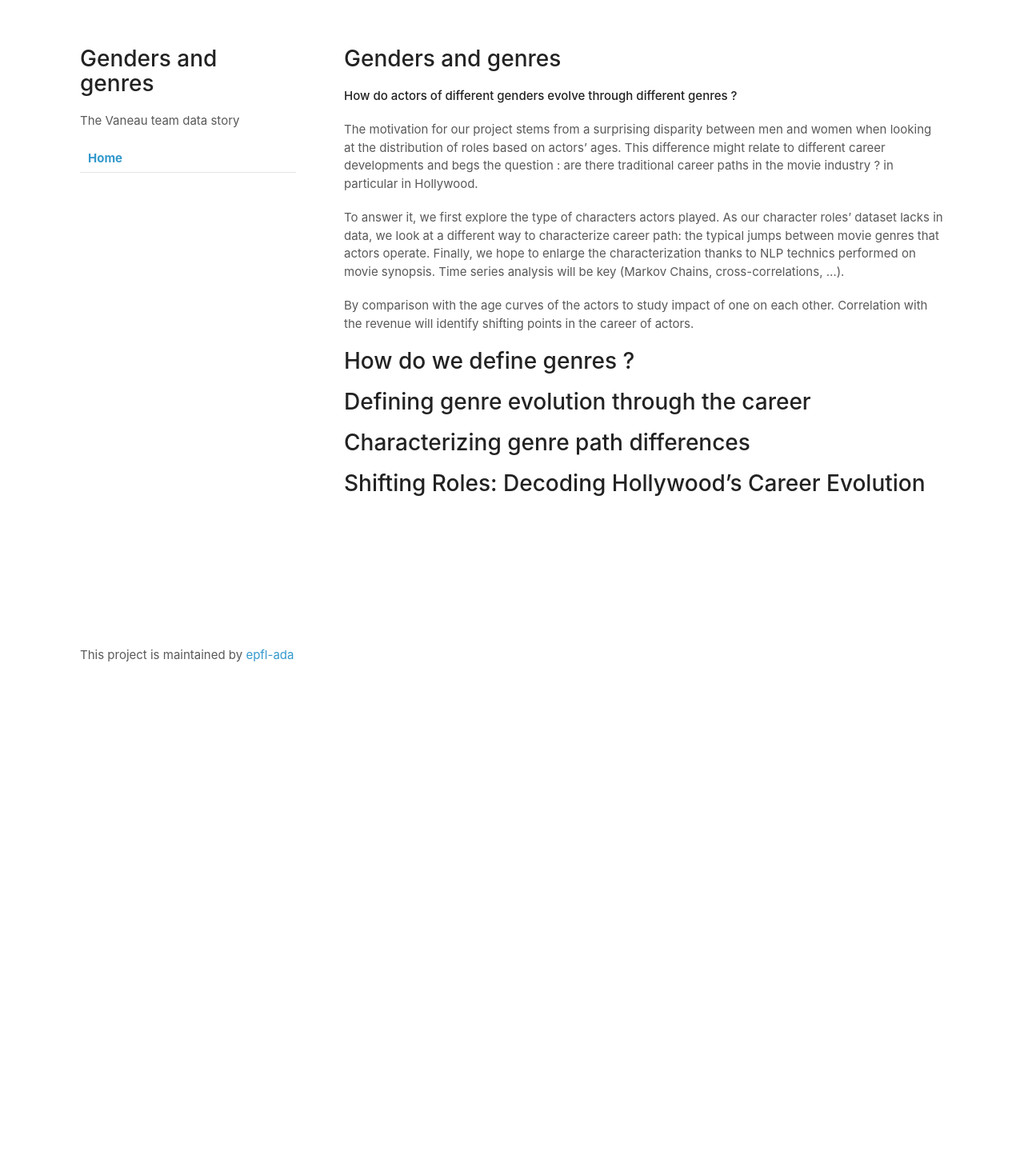
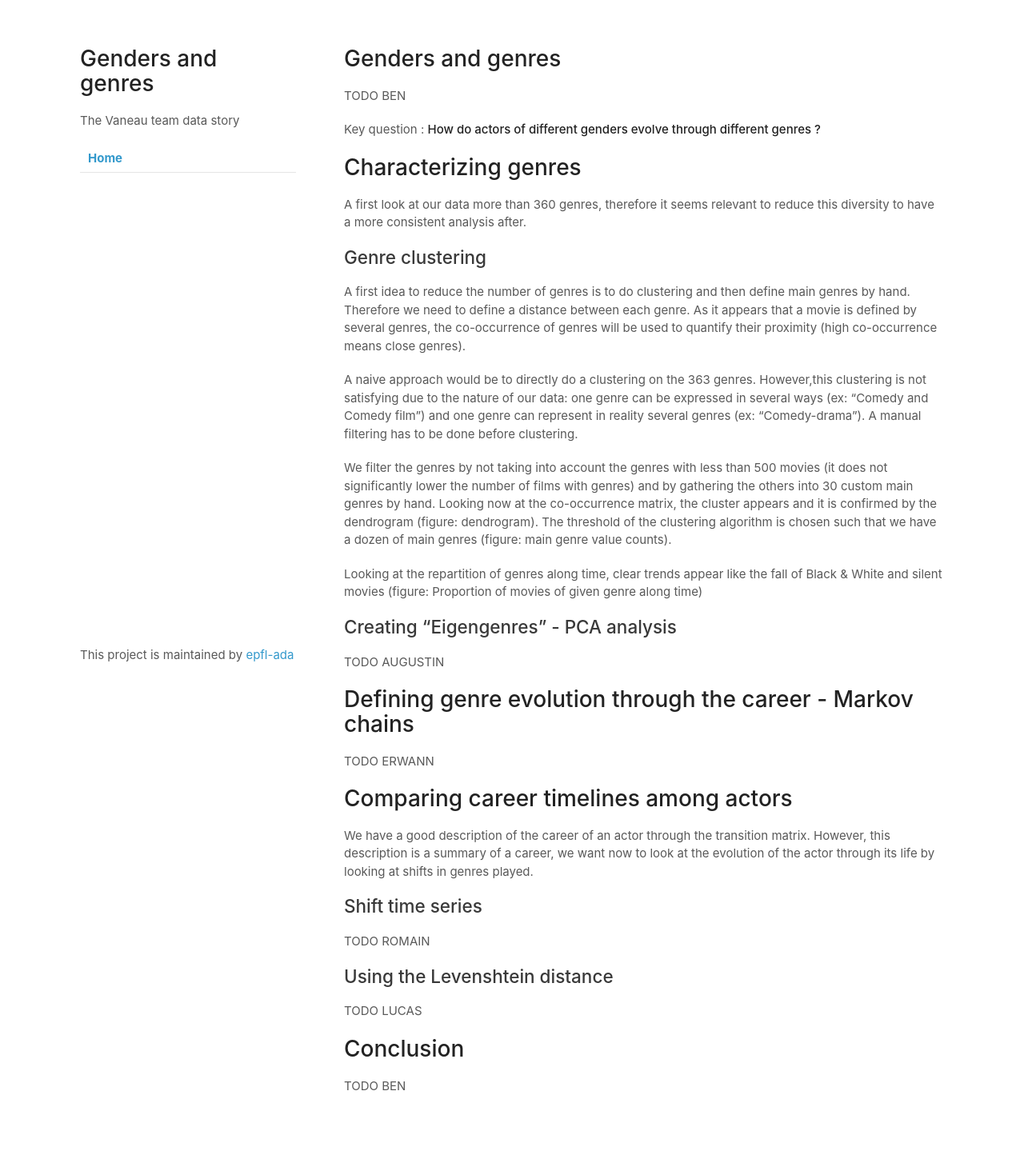
Before and after one commit to epfl-ada/ada-2023-project-vaneau, a Jekyll site: the page built from docs/home.md, in a window 1280 px wide. Shown: the whole page at 80% size. Built offline with Jekyll 4.4.1, drawn with Linux system fonts in a browser that asks for light colours; our own code applies the rules of GitHub Pages for plain Markdown files; before the commit the page ends 900 px from its top, so only the background shows below that.

Commit message:
Update the website from gdoc

```diff
--- a/docs/home.md
+++ b/docs/home.md
@@ -1,18 +1,49 @@
 # Genders and genres
+<!-- Intro by Ben -->
+TODO BEN
 
-**How do actors of different genders evolve through different genres ?**
+Key question : **How do actors of different genders evolve through different genres ?**
 
-The motivation for our project stems from a surprising disparity between men and women when looking at the distribution of roles based on actors' ages. This difference might relate to different career developments and begs the question : are there traditional career paths in the movie industry ? in particular in Hollywood.
+# Characterizing genres
+
+A first look at our data more than 360 genres, therefore it seems relevant to reduce this diversity to have a more consistent analysis after.
+
+## Genre clustering
+<!-- Romain -->
+
+A first idea to reduce the number of genres is to do clustering and then define main genres by hand. Therefore we need to define a distance between each genre. As it appears that a movie is defined by several genres, the co-occurrence of genres will be used to quantify their proximity (high co-occurrence means close genres).
+
+A naive approach would be to directly do a clustering on the 363 genres. However,this clustering is not satisfying due to the nature of our data: one genre can be expressed in several ways (ex: “Comedy and Comedy film”) and one genre can represent in reality several genres (ex: “Comedy-drama”). A manual filtering has to be done before clustering.
+
+We filter the genres by not taking into account the genres with less than 500 movies (it does not significantly lower the number of films with genres) and by gathering the others into 30 custom main genres by hand. Looking now at the co-occurrence matrix, the cluster appears and it is confirmed by the dendrogram (figure: dendrogram). The threshold of the clustering algorithm is chosen such that we have a dozen of main genres (figure: main genre value counts).
+
+Looking at the repartition of genres along time, clear trends appear like the fall of Black & White and silent movies (figure: Proportion of movies of given genre along time)
 
 
-To answer it, we first explore the type of characters actors played. As our character roles' dataset lacks in data, we look at a different way to characterize career path: the typical jumps between movie genres that actors operate. Finally, we hope to enlarge the characterization thanks to NLP technics performed on movie synopsis. Time series analysis will be key (Markov Chains, cross-correlations, ...).
+## Creating "Eigengenres" - PCA analysis
+<!-- Augustin -->
+TODO AUGUSTIN
 
-By comparison with the age curves of the actors to study impact of one on each other. Correlation with the revenue will identify shifting points in the career of actors.
 
-# How do we define genres ?
+# Defining genre evolution through the career - Markov chains
+<!-- Erwann -->
+TODO ERWANN
 
-# Defining genre evolution through the career
 
-# Characterizing genre path differences
+# Comparing career timelines among actors
 
-# Shifting Roles: Decoding Hollywood's Career Evolution
+We have a good description of the career of an actor through the transition matrix. However, this description is a summary of a career, we want now to look at the evolution of the actor through its life by looking at shifts in genres played.
+
+## Shift time series
+<!-- Romain -->
+TODO ROMAIN
+
+
+## Using the Levenshtein distance
+<!-- Lucas -->
+TODO LUCAS
+
+
+# Conclusion
+<!-- Ben -->
+TODO BEN
```
